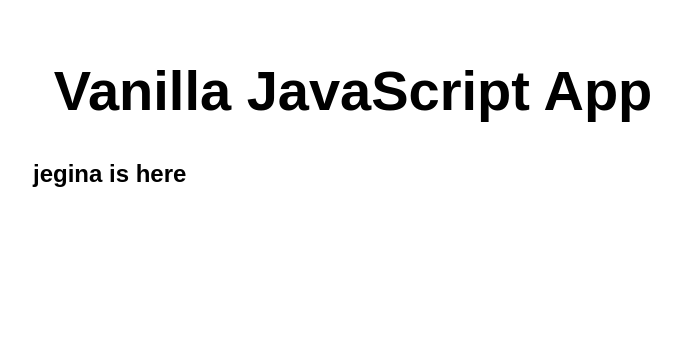
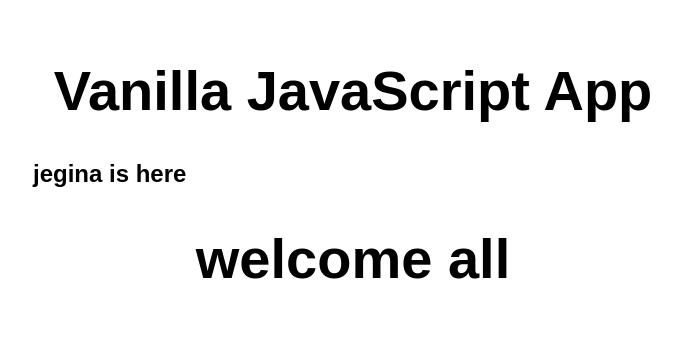
Before and after one commit to hanahasi/hanahasi, a website: page src/index.html in a window 1280 px wide. Shown: the whole page, without its empty margins (287-968 px from the left). Drawn offline with Linux system fonts and the light colour scheme.

Commit message:
index.html

```diff
--- a/src/index.html
+++ b/src/index.html
@@ -12,6 +12,7 @@
   <main>
     <h1>Vanilla JavaScript App</h1>
     <h2>jegina is here</h2>
+    <h1>welcome all</h1>
   </main>
 </body>
 
```
